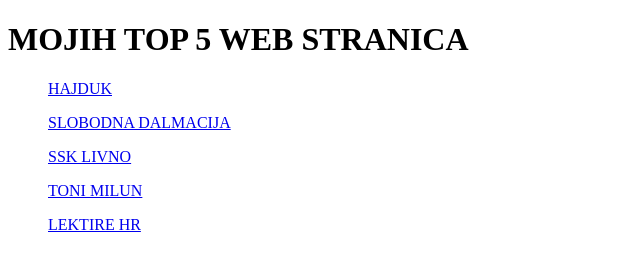
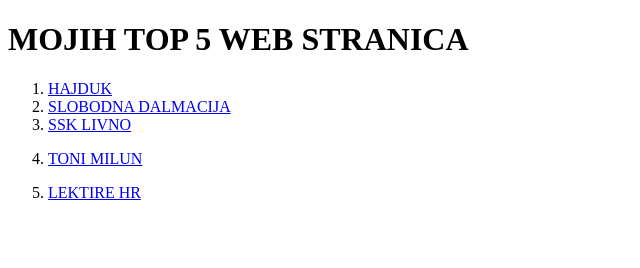
Before and after one commit to slavicanikolina/vjezba6, a plain HTML site: page index.html in a window 1280 px wide. Shown: the whole page, without its empty margins (0-640 px from the left). Drawn offline with Linux system fonts and the light colour scheme.

Commit message:
Update index.html

```diff
--- a/index.html
+++ b/index.html
@@ -8,11 +8,11 @@
 <h1>MOJIH TOP 5 WEB STRANICA</h1>
 <body>
     <ol>
-        <a href="https://hajduk.hr/">HAJDUK</a> <P>
-        <a href="https://slobodnadalmacija.hr/">SLOBODNA DALMACIJA</a> <P>
-        <a href="https://ssklivno.net/">SSK LIVNO</a> <P>
-        <a href="https://www.tonimilun.hr/">TONI MILUN</a> <P>
-        <a href="https://www.lektire.hr/">LEKTIRE HR</a> <P>
+      <li>  <a href="https://hajduk.hr/">HAJDUK</a></li>
+      <li>  <a href="https://slobodnadalmacija.hr/">SLOBODNA DALMACIJA</a> </li>
+      <li> <a href="https://ssklivno.net/">SSK LIVNO</a> <P> </li>
+       <li>  <a href="https://www.tonimilun.hr/">TONI MILUN</a> <P> </li>
+       <li>  <a href="https://www.lektire.hr/">LEKTIRE HR</a> <P> </li>
     </ol>
 
 </body>
```
